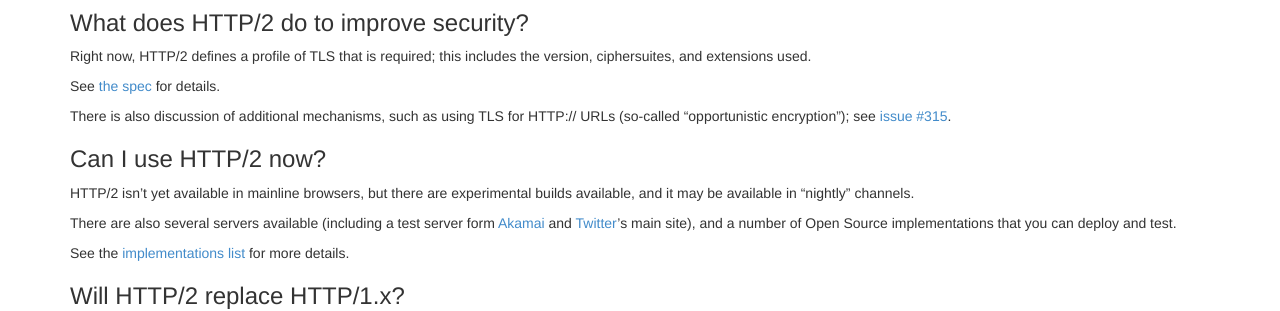
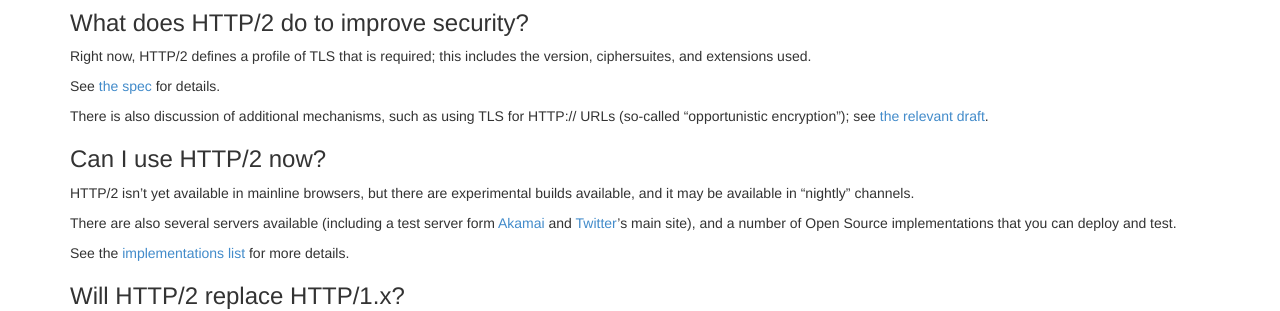
Before and after one commit to http2/http2.github.io, a Jekyll site: the page built from faq/index.md, in a window 1280 px wide and 900 px high, scrolled down 3729 px. Shown: the part 152-463 px from the top of the window. Built offline with Jekyll 4.4.1, drawn with Linux system fonts in a browser that asks for light colours.

Commit message:
oppsec ref

```diff
--- a/faq/index.md
+++ b/faq/index.md
@@ -206,7 +206,7 @@ Right now, HTTP/2 defines a profile of TLS that is required; this includes the v
 
 See [the spec](http://http2.github.io/http2-spec/#TLSUsage) for details.
 
-There is also discussion of additional mechanisms, such as using TLS for HTTP:// URLs (so-called "opportunistic encryption"); see [issue #315](https://github.com/http2/http2-spec/issues/315).
+There is also discussion of additional mechanisms, such as using TLS for HTTP:// URLs (so-called "opportunistic encryption"); see [the relevant draft](http://httpwg.github.io/http-extensions/encryption.html).
 
 
 ### Can I use HTTP/2 now?
```
